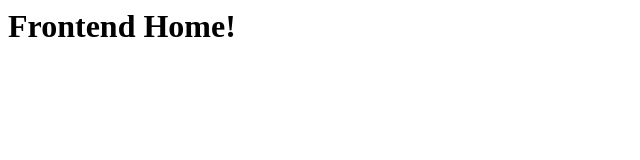
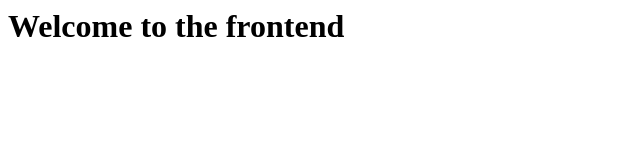
Before and after one commit to MeesamHydri/containerized-node-cluster-nginx, a website: page nginx/html/index.html in a window 1280 px wide. Shown: the whole page, without its empty margins (0-640 px from the left). Drawn offline with Linux system fonts and the light colour scheme.

Commit message:
Update welcome message in index.html

```diff
--- a/nginx/html/index.html
+++ b/nginx/html/index.html
@@ -1 +1 @@
-<h1>Frontend Home!</h1>
+<h1>Welcome to the frontend</h1>
```
